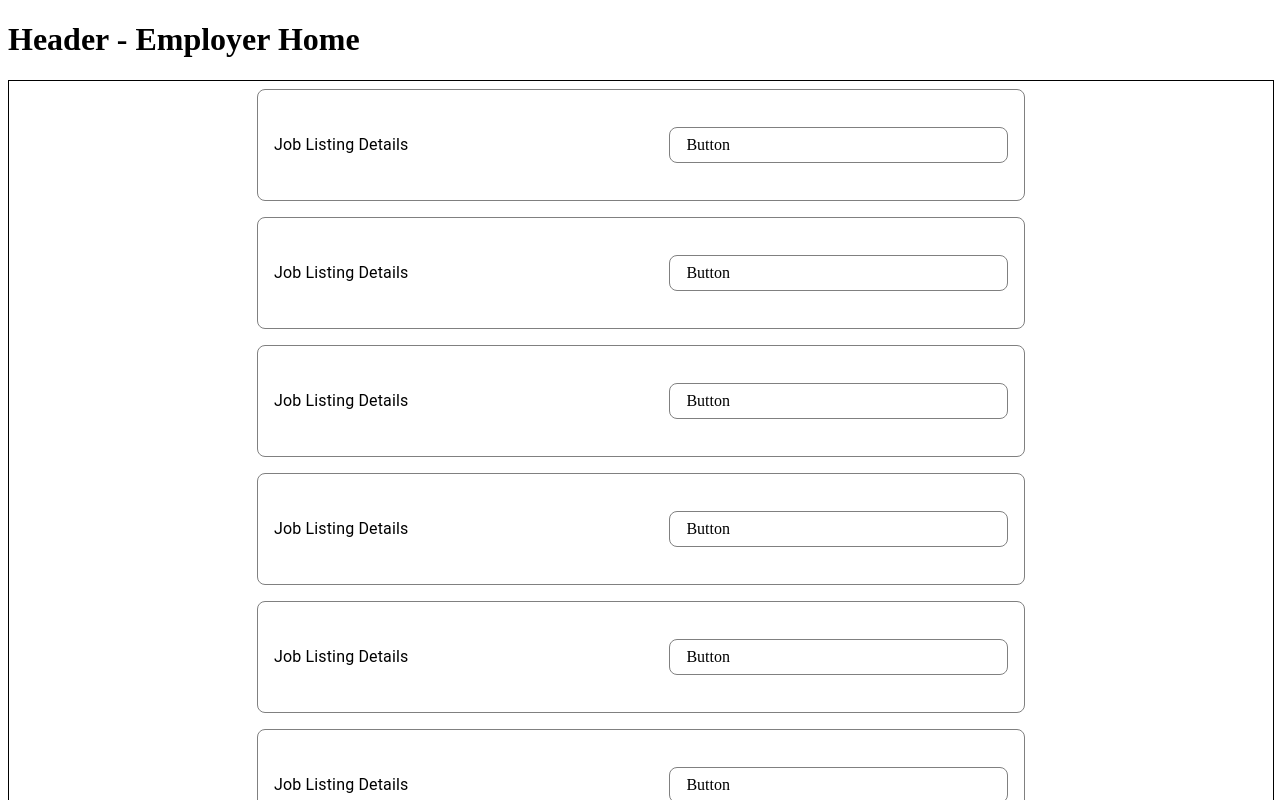
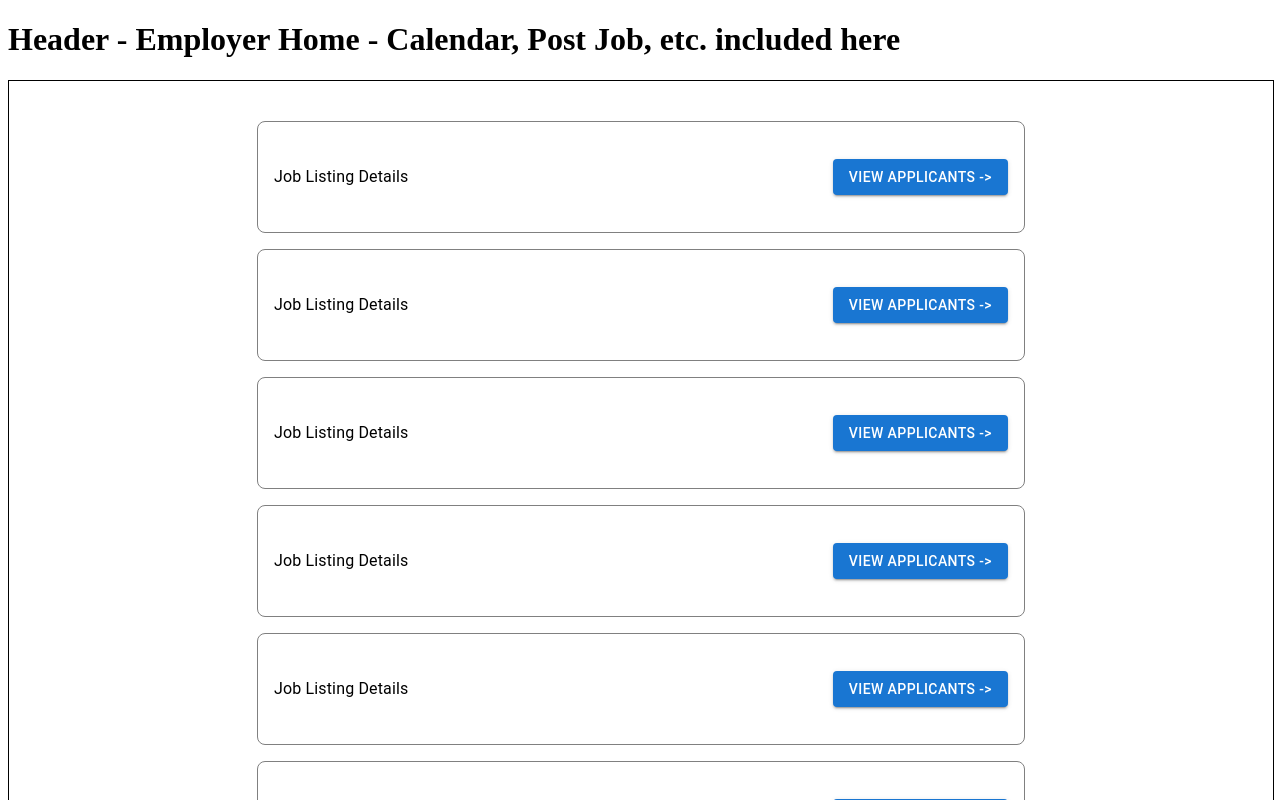
Before and after one commit to Lake-Natron/Pursuit, a Next.js app: page /homeEmployer in a window 1280 px wide. Shown: the top 800 px of the page. Built offline with nearby package versions, Linux system fonts and the light colour scheme.

Commit message:
view applicants button added, small formatting changes finished for now until header can be implemented and additional details are ready

```diff
--- a/pages/homeEmployer.jsx
+++ b/pages/homeEmployer.jsx
@@ -19,17 +19,21 @@ const HomeEmployer = () => {
   return (
     <>
     <div>
-      <h1>Header - Employer Home</h1>
+      <h1>Header - Employer Home - Calendar, Post Job, etc. included here</h1>
     </div>
     <Box sx={{width: '100%', minWidth: 480, display: 'flex', alignItems: 'center', justifyContent: 'center', border: '1px solid'}}>
       <nav aria-label="job-list-container">
-        <List>
-          <EmployerJobListCard></EmployerJobListCard>
-          <EmployerJobListCard></EmployerJobListCard>
-          <EmployerJobListCard></EmployerJobListCard>
-          <EmployerJobListCard></EmployerJobListCard>
-          <EmployerJobListCard></EmployerJobListCard>
-          <EmployerJobListCard></EmployerJobListCard>
+        <List sx={{mt: 4}}>
+          {jobListings.map((listing, index) =>
+            <EmployerJobListCard listing={listing} key={index} />
+          )}
+          <EmployerJobListCard />
+          <EmployerJobListCard />
+          <EmployerJobListCard />
+          <EmployerJobListCard />
+          <EmployerJobListCard />
+          <EmployerJobListCard />
+          <EmployerJobListCard />
         </List>
       </nav>
     </Box>
--- a/src/EmployerJobListCard.jsx
+++ b/src/EmployerJobListCard.jsx
@@ -6,13 +6,20 @@ import Container from '@mui/material/Box';
 import ListItem from '@mui/material/ListItem';
 import ListItemButton from '@mui/material/ListItemButton';
 import ListItemText from '@mui/material/ListItemText';
+import Button from '@mui/material/Button';
 
-const EmployerJobListCard = () => {
+const EmployerJobListCard = ({listing}) => {
+
+  const handleClick = (e) => {
+    e.preventDefault();
+    console.log('Click')
+  }
+
   return (
     <>
     <ListItem sx={{border:'1px solid grey', width:'60vw', minHeight:'7em', marginBottom: '1em', borderRadius: '8px', overflow: 'hidden'}}>
         <ListItemText primary='Job Listing Details' />
-        <ListItemButton sx={{border:'1px solid grey', borderRadius: '8px', overflow: 'hidden'}}> Button </ListItemButton>
+        <Button variant="contained" onClick={handleClick}>View Applicants -></Button>
     </ListItem>
     </>
   )
```
